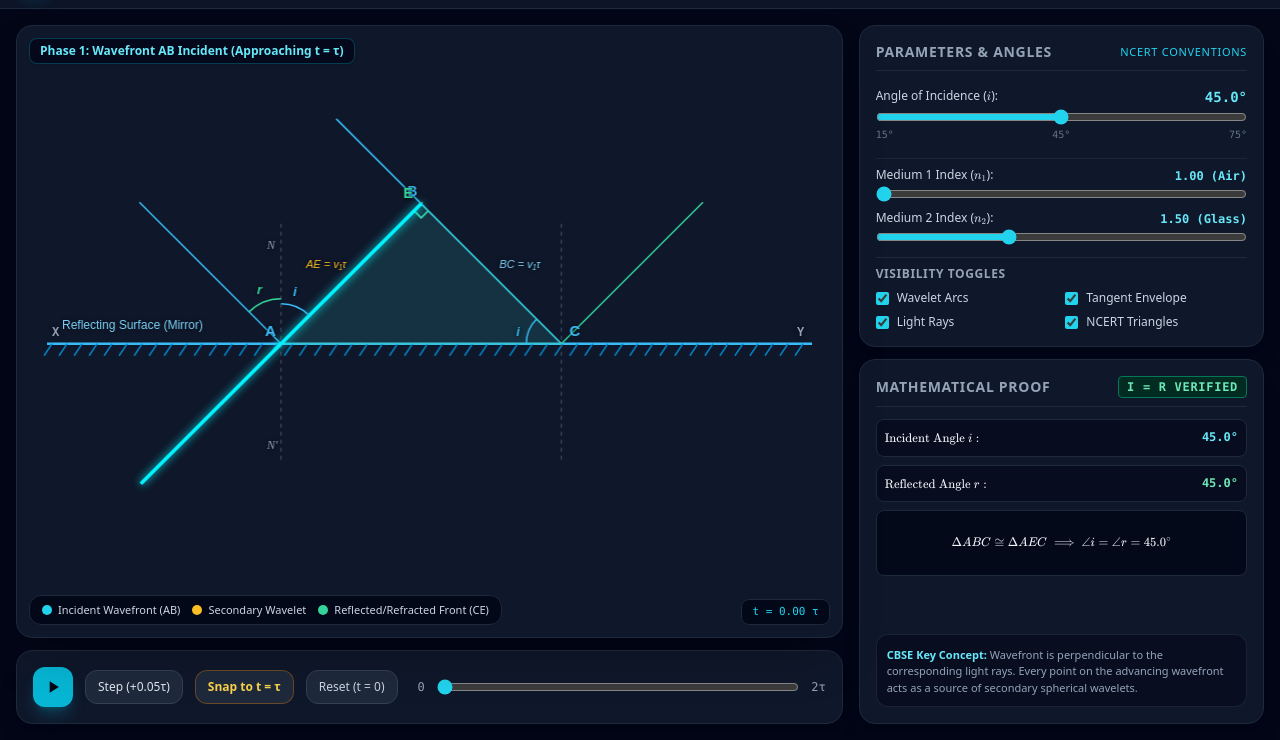
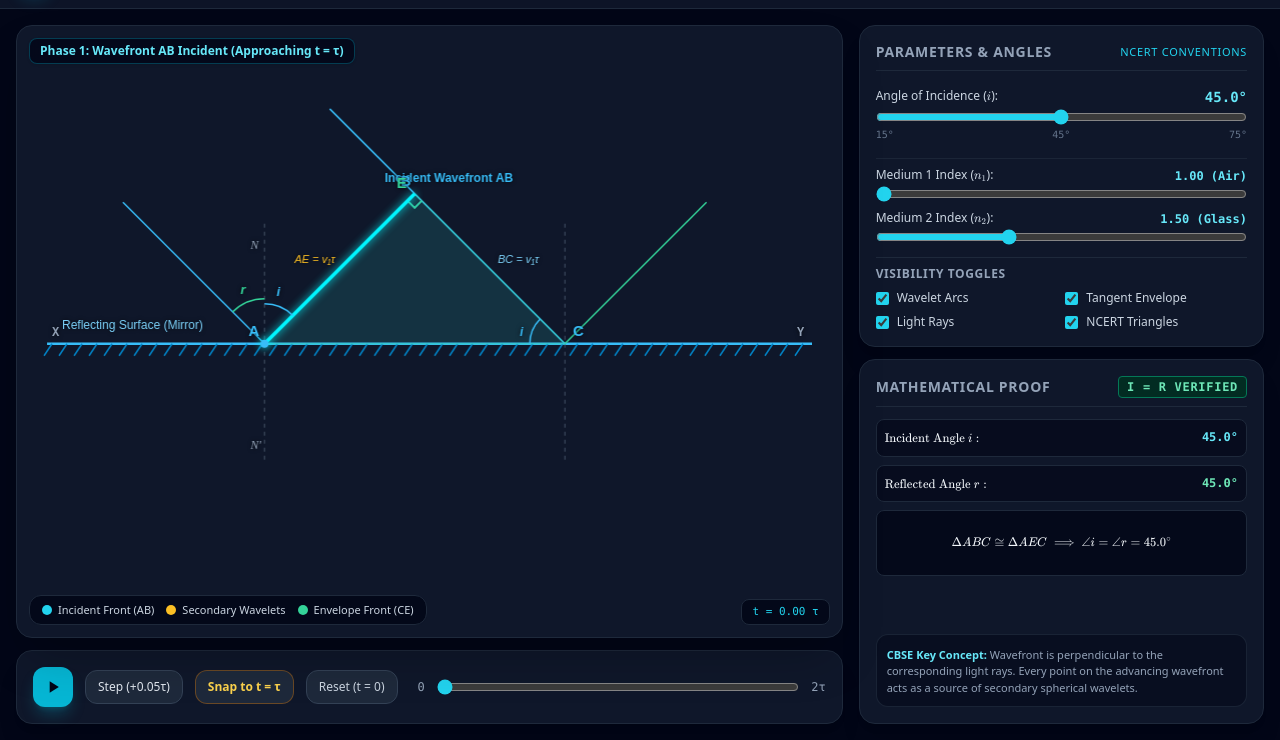
Before and after one commit to GirishkumarGovindan/huygens-principle, a plain HTML site: page index.html in a window 1280 px wide. Shown: the part 60-800 px from the top of the page. Drawn offline with nearby package versions, Linux system fonts and the light colour scheme.

Commit message:
Refactor layout and text in index.html
Updated various elements in index.html for improved layout and clarity, including style adjustments and text changes.

```diff
--- a/index.html
+++ b/index.html
@@ -33,7 +33,7 @@
   <style>
     .math-display {
       overflow-x: auto;
-      padding: 0.5rem 0;
+      padding: 0.35rem 0;
       scrollbar-width: thin;
     }
     .katex {
@@ -100,9 +100,9 @@
         <!-- Legend / Diagram Indicator Overlay -->
         <div class="absolute bottom-3 left-3 right-3 z-20 pointer-events-none flex flex-wrap justify-between items-end gap-2 text-[11px] text-slate-300">
           <div class="bg-slate-950/85 backdrop-blur px-3 py-1.5 rounded-xl border border-slate-800 flex items-center gap-3">
-            <span class="flex items-center gap-1.5"><span class="w-2.5 h-2.5 rounded-full bg-cyan-400"></span> Incident Wavefront (AB)</span>
-            <span class="flex items-center gap-1.5"><span class="w-2.5 h-2.5 rounded-full bg-amber-400"></span> Secondary Wavelet</span>
-            <span class="flex items-center gap-1.5"><span class="w-2.5 h-2.5 rounded-full bg-emerald-400"></span> Reflected/Refracted Front (CE)</span>
+            <span class="flex items-center gap-1.5"><span class="w-2.5 h-2.5 rounded-full bg-cyan-400"></span> Incident Front (AB)</span>
+            <span class="flex items-center gap-1.5"><span class="w-2.5 h-2.5 rounded-full bg-amber-400"></span> Secondary Wavelets</span>
+            <span class="flex items-center gap-1.5"><span class="w-2.5 h-2.5 rounded-full bg-emerald-400"></span> Envelope Front (CE)</span>
           </div>
           <div class="bg-slate-950/85 backdrop-blur px-2.5 py-1 rounded-lg border border-slate-800 font-mono text-[11px] text-cyan-400">
             t = <span id="time-val-readout">0.00</span> &tau;
@@ -245,8 +245,8 @@
         <div class="border border-cyan-900/40 bg-cyan-950/20 p-4 rounded-xl">
           <h4 class="font-bold text-cyan-300 text-base mb-1">1. Huygens' Principle Postulates</h4>
           <ol class="list-decimal pl-5 space-y-1 text-slate-300 text-xs md:text-sm">
-            <li>Each point on a wavefront acts as a secondary source of disturbance, emitting secondary spherical wavelets that spread out with the speed of light in that medium.</li>
-            <li>The forward tangential envelope to these secondary wavelets at any later time gives the new position and shape of the wavefront.</li>
+            <li>Each point on a primary wavefront acts as a source of secondary spherical wavelets spreading out with the speed of light in that medium.</li>
+            <li>The forward tangential surface (envelope) touching these wavelets at time $t$ gives the new position of the wavefront.</li>
           </ol>
         </div>
 
@@ -583,7 +583,6 @@
 
             const alertBox = document.createElement('div');
             alertBox.className = 'p-2.5 rounded-lg bg-amber-950/50 border border-amber-600/60 text-amber-200 text-xs';
-            alertBox.innerHTML = `Condition met: Light going from denser to rarer medium with $i > i_c$.`;
             renderMath(alertBox, `\\text{Since } i (${state.angleI_deg.toFixed(1)}^\\circ) > i_c (${critAngle.toFixed(1)}^\\circ), \\text{ total internal reflection occurs.}`);
 
             const mathBox = document.createElement('div');
@@ -697,16 +696,16 @@
 
         // Boundary line XY
         const yBound = h * 0.52;
-        const xA = w * 0.32;
-        const L_AC = Math.min(w * 0.38, 280);
+        const xA = w * 0.30;
+        const L_AC = Math.min(w * 0.40, 300);
         const xC = xA + L_AC;
 
         // Visual distinction for Medium 1 and 2
         if (state.mode === 'refraction') {
-          ctx.fillStyle = 'rgba(15, 23, 42, 0.4)';
+          ctx.fillStyle = 'rgba(15, 23, 42, 0.45)';
           ctx.fillRect(0, 0, w, yBound);
 
-          const alpha2 = Math.min(0.7, 0.15 + (state.n2 - 1.0) * 0.3);
+          const alpha2 = Math.min(0.7, 0.15 + (state.n2 - 1.0) * 0.28);
           ctx.fillStyle = `rgba(14, 116, 144, ${alpha2})`;
           ctx.fillRect(0, yBound, w, h - yBound);
         }
@@ -745,12 +744,12 @@
           drawLabel("Reflecting Surface (Mirror)", 45, yBound - 15, '#7dd3fc', '12px sans-serif');
         }
 
-        // Geometric Triangles & Huygens Wavefront Math
+        // Exact NCERT Geometry Calculations
         const v1_tau = L_AC * sinI; // Length BC = v1 * tau
         const ptA = { x: xA, y: yBound };
         const ptC = { x: xC, y: yBound };
 
-        // Point B: Incident wavefront edge at t = 0
+        // Point B: Incident wavefront edge at t = 0 (such that BC = v1 * tau and angle B = 90 deg)
         const ptB = {
           x: ptC.x - v1_tau * sinI,
           y: ptC.y - v1_tau * cosI
@@ -790,7 +789,7 @@
           };
         }
 
-        // Ray unit vectors
+        // Incident and Outgoing unit ray vectors
         const rayDirInc = { x: sinI, y: cosI };
         const rayDirOut = state.mode === 'reflection' || isTIR ? { x: sinR, y: -cosR } : { x: sinR, y: cosR };
 
@@ -800,13 +799,11 @@
         ctx.lineWidth = 1;
         ctx.setLineDash([4, 4]);
 
-        // Normal at A
         ctx.beginPath();
         ctx.moveTo(ptA.x, ptA.y - 120);
         ctx.lineTo(ptA.x, ptA.y + 120);
         ctx.stroke();
 
-        // Normal at C
         ctx.beginPath();
         ctx.moveTo(ptC.x, ptC.y - 120);
         ctx.lineTo(ptC.x, ptC.y + 120);
@@ -828,7 +825,7 @@
           ctx.lineTo(ptA.x, ptA.y);
           ctx.stroke();
 
-          // Incident Ray at B -> C
+          // Incident Ray passing through B -> C
           ctx.beginPath();
           ctx.moveTo(ptB.x - rayDirInc.x * 120, ptB.y - rayDirInc.y * 120);
           ctx.lineTo(ptC.x, ptC.y);
@@ -891,7 +888,7 @@
             const frac = i / (numSources - 1);
             const pSrcX = ptA.x + frac * (ptC.x - ptA.x);
             const pSrcY = yBound;
-            const tStart = frac; // Arrival of wavefront at this point
+            const tStart = frac; // Time at which wavefront touches this point
 
             if (tCur > tStart) {
               const dt = tCur - tStart;
@@ -921,34 +918,45 @@
           ctx.restore();
         }
 
-        // Advancing Dynamic Wavefront
+        // Corrected Incident Wavefront Dynamics (for 0 <= t <= 1)
         if (tCur <= 1.0) {
-          // Approaching wavefront: moves along incident ray direction
-          const disp = tCur * v1_tau;
-          const curA = {
-            x: ptA.x + rayDirInc.x * disp,
-            y: ptA.y + rayDirInc.y * disp
+          // Contact point P on interface sweeps strictly from A to C:
+          const curP = {
+            x: ptA.x + tCur * (ptC.x - ptA.x),
+            y: yBound
           };
+          // Opposite edge B travels along the ray towards C:
           const curB = {
-            x: ptB.x + rayDirInc.x * disp,
-            y: ptB.y + rayDirInc.y * disp
+            x: ptB.x + tCur * (ptC.x - ptB.x),
+            y: ptB.y + tCur * (ptC.y - ptB.y)
           };
 
-          // Incident Wavefront line
+          // Draw the Incident Wavefront segment in Medium 1
           ctx.save();
           ctx.strokeStyle = '#00f5ff';
           ctx.lineWidth = 3.5;
           ctx.shadowColor = '#00f5ff';
           ctx.shadowBlur = 8;
           ctx.beginPath();
-          ctx.moveTo(curA.x - (ptB.x - ptA.x) * (1 - tCur), curA.y - (ptB.y - ptA.y) * (1 - tCur));
+          ctx.moveTo(curP.x, curP.y);
           ctx.lineTo(curB.x, curB.y);
           ctx.stroke();
+
+          // Emphasize wavefront leading contact dot on interface
+          ctx.fillStyle = '#38bdf8';
+          ctx.beginPath();
+          ctx.arc(curP.x, curP.y, 4, 0, 2 * Math.PI);
+          ctx.fill();
           ctx.restore();
+
+          // Optional label at t = 0
+          if (tCur < 0.1) {
+            drawLabel("Incident Wavefront AB", ptB.x - 30, ptB.y - 12, '#38bdf8', 'bold 12px sans-serif');
+          }
         }
 
-        // Tangent Envelope CE (shown at t >= 1.0)
-        if (state.showEnvelope && tCur >= 0.96) {
+        // Tangent Envelope CE Dynamics (for t >= 1.0)
+        if (state.showEnvelope && tCur >= 0.98) {
           const dtPost = tCur - 1.0;
           const dispPost = dtPost * (state.mode === 'reflection' || isTIR ? v1_tau : v2_tau);
 
@@ -972,8 +980,8 @@
           ctx.stroke();
           ctx.restore();
 
-          if (tCur <= 1.05) {
-            drawLabel("Reflected/Refracted Envelope CE", (curE.x + curC.x) / 2 + 10, (curE.y + curC.y) / 2 - 10, '#34d399', 'bold 12px sans-serif');
+          if (tCur <= 1.08) {
+            drawLabel("Refracted/Reflected Envelope CE", (curE.x + curC.x) / 2 + 10, (curE.y + curC.y) / 2 - 10, '#34d399', 'bold 12px sans-serif');
           }
         }
 
@@ -988,13 +996,11 @@
           drawLabel("E", ptE.x - 18, ptE.y + 18, "#22d3ee", "bold 15px sans-serif");
         }
 
-        // Dimension / Velocity markers at t = tau
+        // Dimension / Velocity markers
         if (Math.abs(tCur - 1.0) < 0.25 || !state.isPlaying) {
-          // Label BC = v1*tau
           const midBC = { x: (ptB.x + ptC.x) / 2, y: (ptB.y + ptC.y) / 2 };
           drawLabel("BC = v₁τ", midBC.x + 8, midBC.y - 6, "#7dd3fc", "italic 11px sans-serif");
 
-          // Label AE = v2*tau or v1*tau
           const midAE = { x: (ptA.x + ptE.x) / 2, y: (ptA.y + ptE.y) / 2 };
           const txtAE = state.mode === 'reflection' || isTIR ? "AE = v₁τ" : "AE = v₂τ";
           drawLabel(txtAE, midAE.x - 45, midAE.y + (state.mode === 'reflection' ? -6 : 14), "#fbbf24", "italic 11px sans-serif");
@@ -1004,7 +1010,8 @@
         ctx.save();
         ctx.strokeStyle = '#38bdf8';
         ctx.lineWidth = 1.5;
-        // Angle i at A (between incident ray and Normal N)
+
+        // Angle i at A (between ray and Normal N)
         ctx.beginPath();
         ctx.arc(ptA.x, ptA.y, 40, -Math.PI / 2, -Math.PI / 2 + radI);
         ctx.stroke();
@@ -1040,10 +1047,9 @@
         lastTimestamp = timestamp;
 
         if (state.isPlaying) {
-          // Advance time smoothly (1 tau takes ~3 seconds)
           state.t += delta * 0.35;
           if (state.t > 2.0) {
-            state.t = 0.0; // Loop seamlessly
+            state.t = 0.0;
           }
           timeSlider.value = state.t;
           updateStatus();
```
